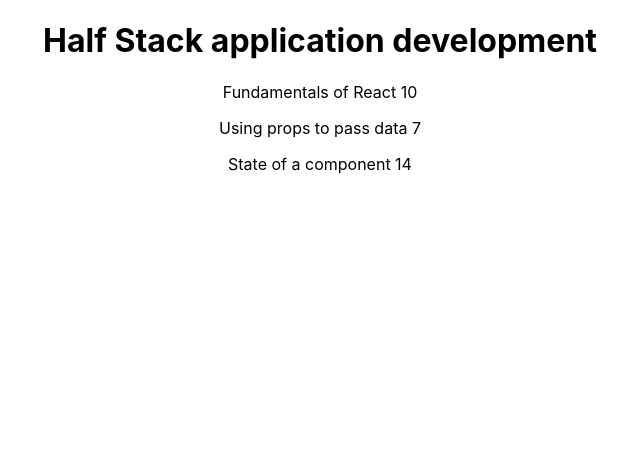
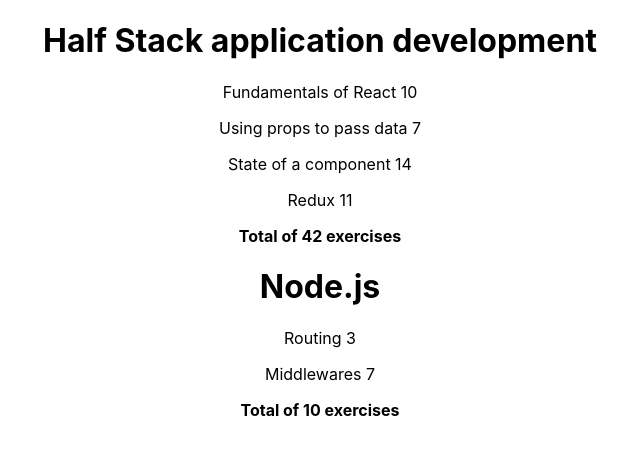
Before and after one commit to AsierDelCidPerez/Part2-Communicating_with_server, a React (Create React App) app in the folder part-react/: page / in a window 1280 px wide. Shown: the top 454 px of the page, without its empty margins (320-960 px from the left). Built offline with nearby package versions, Linux system fonts and the light colour scheme.

Commit message:
22/04/2022 14:05
Asier Del Cid Pérez

```diff
--- a/part-react/src/exercises/ex1/App.js
+++ b/part-react/src/exercises/ex1/App.js
@@ -1,28 +1,55 @@
 import Course from './components/Course';
 
 const App = () => {
-    const course = {
+  const courses = [
+    {
+      name: 'Half Stack application development',
       id: 1,
-        name: 'Half Stack application development',
       parts: [
         {
           name: 'Fundamentals of React',
           exercises: 10,
-            id: 1,
+          id: 1
         },
         {
           name: 'Using props to pass data',
           exercises: 7,
-            id: 2,
+          id: 2
         },
         {
           name: 'State of a component',
           exercises: 14,
-            id: 3,
+          id: 3
         },
-        ],
+        {
+          name: 'Redux',
+          exercises: 11,
+          id: 4
         }
-    return <Course course={course}/>;
+      ]
+    },
+    {
+      name: 'Node.js',
+      id: 2,
+      parts: [
+        {
+          name: 'Routing',
+          exercises: 3,
+          id: 1
+        },
+        {
+          name: 'Middlewares',
+          exercises: 7,
+          id: 2
+        }
+      ]
+    }
+  ]
+    return (
+      <>
+      {courses.map(course => <Course key={course.id} course={course}/>)}
+      </>
+    );
 
 
 }
--- a/part-react/src/exercises/ex1/components/Content.js
+++ b/part-react/src/exercises/ex1/components/Content.js
@@ -1,10 +1,12 @@
 import Part from './Part';
+import Total from './Total';
 const Content = ({parts}) => {
     return (
         <div>
             {
                 parts.map(part => <Part key={part.id} part={part}/>)
             }
+            <Total parts={parts.map(part => part.exercises)}/>
         </div>
     )
 }
--- /dev/null
+++ b/part-react/src/exercises/ex1/components/Total.js
@@ -0,0 +1,2 @@
+const Total = ({parts}) => <p><b>Total of {parts.reduce((a, b) => a+b)} exercises</b></p>
+export default Total;
```
Lines whose indentation alone changed are shown as unchanged.
